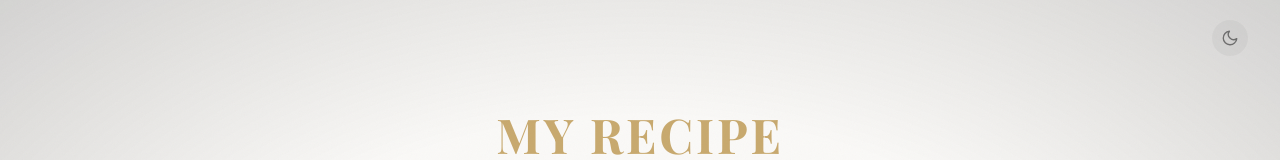
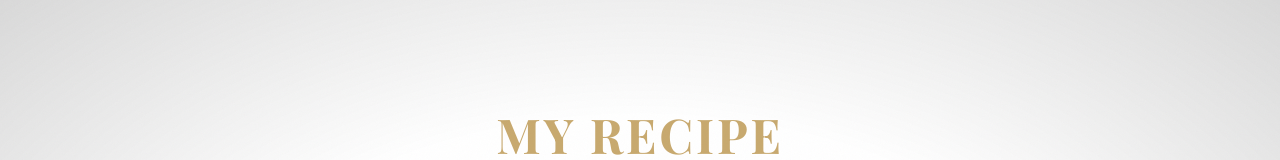
Before and after one commit to ggnu11/my-recipe, a Next.js app: page / in a window 1280 px wide. Shown: the top 160 px of the page. Built offline with nearby package versions, Linux system fonts and the light colour scheme.

Commit message:
[REFACTOR] 다크모드 제거 및 배경 흰색 통일, 큰 원 배경 차콜로 변경

```diff
--- a/app/globals.css
+++ b/app/globals.css
@@ -1,10 +1,8 @@
 @import "tailwindcss";
 
-/* ===== Light Theme (default) ===== */
-:root,
-[data-theme="light"] {
-  --bg: #faf9f7;
-  --bg-deep: #f3f1ed;
+:root {
+  --bg: #ffffff;
+  --bg-deep: #f8f8f8;
   --fg: #1a1a1a;
   --gold: #c8a96e;
 
@@ -22,47 +20,11 @@
   --btn-outline-border: rgba(0, 0, 0, 0.12);
   --btn-outline-hover: rgba(0, 0, 0, 0.18);
 
-  --card-korean: #fef3e2;
-  --card-chinese: #fde8e8;
-  --card-western: #e8f5f3;
-
   --vignette-opacity: 0.15;
   --noise-opacity: 0.03;
   --glow-strength: 15;
   --scrollbar-thumb: rgba(0, 0, 0, 0.12);
   --scrollbar-hover: rgba(0, 0, 0, 0.2);
-}
-
-/* ===== Dark Theme ===== */
-[data-theme="dark"] {
-  --bg: #0d0d0d;
-  --bg-deep: #080808;
-  --fg: #e8e4de;
-  --gold: #c8a96e;
-
-  --text-primary: rgba(255, 255, 255, 0.92);
-  --text-secondary: rgba(255, 255, 255, 0.55);
-  --text-muted: rgba(255, 255, 255, 0.35);
-  --text-faint: rgba(255, 255, 255, 0.2);
-
-  --surface: rgba(255, 255, 255, 0.05);
-  --surface-hover: rgba(255, 255, 255, 0.08);
-  --border: rgba(255, 255, 255, 0.08);
-
-  --sidebar-bg: rgba(0, 0, 0, 0.45);
-  --overlay-bg: rgba(0, 0, 0, 0.25);
-  --btn-outline-border: rgba(255, 255, 255, 0.1);
-  --btn-outline-hover: rgba(255, 255, 255, 0.2);
-
-  --card-korean: #2a1f14;
-  --card-chinese: #1f1414;
-  --card-western: #14201f;
-
-  --vignette-opacity: 0.4;
-  --noise-opacity: 0.04;
-  --glow-strength: 25;
-  --scrollbar-thumb: rgba(255, 255, 255, 0.1);
-  --scrollbar-hover: rgba(255, 255, 255, 0.2);
 }
 
 @theme inline {
--- a/app/layout.tsx
+++ b/app/layout.tsx
@@ -1,6 +1,5 @@
 import type { Metadata } from "next";
 import { Geist, Geist_Mono, Playfair_Display } from "next/font/google";
-import { ThemeProvider } from "@/components/ThemeProvider";
 import { SceneManager } from "@/components/SceneManager";
 import "./globals.css";
 
@@ -33,14 +32,11 @@ export default function RootLayout({
   return (
     <html
       lang="ko"
-      data-theme="light"
       className={`${geistSans.variable} ${geistMono.variable} ${playfair.variable} h-full antialiased`}
     >
       <body className="noise-overlay min-h-full">
-        <ThemeProvider>
-          <SceneManager />
-          <div style={{ display: "none" }}>{children}</div>
-        </ThemeProvider>
+        <SceneManager />
+        <div style={{ display: "none" }}>{children}</div>
       </body>
     </html>
   );
--- a/components/CategoryScene.tsx
+++ b/components/CategoryScene.tsx
@@ -12,10 +12,8 @@ import {
   getIngredientsByRecipe,
   getStepsByRecipe,
   recipeEmoji,
-  categoryDarkBg,
 } from "@/lib/mock-data";
 import { useShowcaseStore } from "@/store/showcaseStore";
-import { useThemeStore } from "@/store/themeStore";
 
 const SEMI_DIAMETER = 940;
 const SEMI_RADIUS = SEMI_DIAMETER / 2;
@@ -72,8 +70,6 @@ interface CategorySceneProps {
 export function CategoryScene({ category, visible, visitKey }: CategorySceneProps) {
   const cat = getCategoryBySlug(category);
   const recipeList = getRecipesByCategory(category);
-  const theme = useThemeStore((s) => s.theme);
-  const isDark = theme === "dark";
 
   const {
     selectedMenuIndex,
@@ -200,14 +196,10 @@ export function CategoryScene({ category, visible, visitKey }: CategorySceneProp
     );
   }
 
-  const circleBg = isDark ? (categoryDarkBg[category] ?? cat.bg_color) : cat.bg_color;
+  const circleBg = "#2c2c2e";
 
-  const circleGradient = isDark
-    ? `radial-gradient(circle at 50% 50%, ${cat.color}35 0%, ${circleBg} 55%, ${circleBg} 100%)`
-    : `radial-gradient(circle at 50% 50%, ${cat.color}55 0%, ${circleBg} 50%, ${cat.color}25 100%)`;
-  const detailBg = isDark
-    ? `linear-gradient(160deg, ${categoryDarkBg[category] ?? "#1e1e1e"} 0%, ${cat.color}12 100%)`
-    : `linear-gradient(160deg, ${circleBg} 0%, ${cat.color}12 100%)`;
+  const circleGradient = `radial-gradient(circle at 50% 50%, ${cat.color}40 0%, ${circleBg} 50%, ${cat.color}15 100%)`;
+  const detailBg = `linear-gradient(160deg, ${circleBg} 0%, ${cat.color}12 100%)`;
 
   const cinematic = { duration: 1.2, ease: EASE_CINEMATIC };
 
@@ -231,12 +223,8 @@ export function CategoryScene({ category, visible, visitKey }: CategorySceneProp
         className="pointer-events-none absolute inset-0 z-0"
         animate={{
           background: isDetail
-            ? isDark
-              ? `radial-gradient(ellipse at 50% 50%, #1a1a1a 0%, #0a0a0a 60%, #000 100%)`
-              : `radial-gradient(ellipse at 50% 50%, #f5f3ef 0%, #eae7e1 60%, #e0ddd6 100%)`
-            : isDark
-              ? `radial-gradient(ellipse at 80% 50%, ${cat.color}12 0%, transparent 50%), #0d0d0d`
-              : `radial-gradient(ellipse at 80% 50%, ${cat.color}08 0%, transparent 50%), #faf9f7`,
+            ? `radial-gradient(ellipse at 50% 50%, #f5f3ef 0%, #eae7e1 60%, #e0ddd6 100%)`
+            : `radial-gradient(ellipse at 80% 50%, ${cat.color}08 0%, transparent 50%), #ffffff`,
         }}
         transition={{ duration: 1, ease: EASE_CINEMATIC }}
       />
@@ -292,7 +280,7 @@ export function CategoryScene({ category, visible, visitKey }: CategorySceneProp
             className="absolute rounded-full"
             style={{ inset: "16%", backgroundColor: circleBg }}
             animate={{ opacity: isDetail ? 0 : 0.95 }}
-            transition={cinematic}
+            transition={isDetail ? { duration: 0 } : cinematic}
           />
         </motion.div>
 
@@ -328,9 +316,9 @@ export function CategoryScene({ category, visible, visitKey }: CategorySceneProp
                   zIndex: layout.isActive ? 14 : 10,
                   backgroundColor: circleBg,
                   boxShadow: layout.isActive
-                    ? `0 0 28px ${cat.color}${isDark ? "35" : "25"}`
-                    : `0 0 16px ${cat.color}${isDark ? "18" : "12"}`,
-                  border: `2px solid ${cat.color}${layout.isActive ? (isDark ? "70" : "60") : isDark ? "40" : "35"}`,
+                    ? `0 0 28px ${cat.color}25`
+                    : `0 0 16px ${cat.color}12`,
+                  border: `2px solid ${cat.color}${layout.isActive ? "60" : "35"}`,
                   willChange: "transform, opacity",
                 }}
                 animate={{
@@ -390,8 +378,8 @@ export function CategoryScene({ category, visible, visitKey }: CategorySceneProp
                   left: SEMI_RADIUS - HUB_INSET - heroRadius,
                   top: SEMI_RADIUS - heroRadius,
                   backgroundColor: circleBg,
-                  border: `3px solid ${cat.color}${isDark ? "65" : "55"}`,
-                  boxShadow: `0 0 80px ${cat.color}${isDark ? "28" : "18"}, 0 0 30px ${cat.color}12, inset 0 0 50px ${cat.color}10`,
+                  border: `3px solid ${cat.color}55`,
+                  boxShadow: `0 0 80px ${cat.color}18, 0 0 30px ${cat.color}12, inset 0 0 50px ${cat.color}10`,
                   willChange: "transform",
                   pointerEvents: "auto",
                 }}
@@ -423,8 +411,8 @@ export function CategoryScene({ category, visible, visitKey }: CategorySceneProp
             width: HERO_CIRCLE_SIZE,
             height: HERO_CIRCLE_SIZE,
             backgroundColor: circleBg,
-            border: `3px solid ${cat.color}${isDark ? "65" : "55"}`,
-            boxShadow: `0 0 80px ${cat.color}${isDark ? "28" : "18"}, 0 0 30px ${cat.color}12, inset 0 0 50px ${cat.color}10`,
+            border: `3px solid ${cat.color}55`,
+            boxShadow: `0 0 80px ${cat.color}18, 0 0 30px ${cat.color}12, inset 0 0 50px ${cat.color}10`,
             willChange: "transform, opacity",
             pointerEvents: isDetail ? "none" : "none",
           }}
@@ -516,7 +504,7 @@ export function CategoryScene({ category, visible, visitKey }: CategorySceneProp
                       className="rounded-full px-7 py-3 text-sm font-medium transition-opacity hover:opacity-90"
                       style={{
                         backgroundColor: "#c8a96e",
-                        color: isDark ? "#0d0d0d" : "#fff",
+                        color: "#fff",
                       }}
                       whileHover={{ scale: 1.03 }}
                       whileTap={{ scale: 0.97 }}
@@ -694,7 +682,7 @@ export function CategoryScene({ category, visible, visitKey }: CategorySceneProp
         <motion.div
           className="pointer-events-none absolute inset-0 z-0"
           style={{
-            background: `radial-gradient(circle at calc(100% - ${STAGE_INSET}px) 50%, ${cat.color}${isDark ? "10" : "06"} 0%, transparent 38%)`,
+            background: `radial-gradient(circle at calc(100% - ${STAGE_INSET}px) 50%, ${cat.color}06 0%, transparent 38%)`,
           }}
           animate={{ opacity: visible && !isDetail ? 1 : 0 }}
           transition={{ duration: 0.6 }}
--- a/components/HomeScene.tsx
+++ b/components/HomeScene.tsx
@@ -3,7 +3,6 @@
 import { motion } from "framer-motion";
 import { EASE_STANDARD, EASE_CINEMATIC } from "@/lib/animation";
 import { categories, recipes, categoryDarkBg } from "@/lib/mock-data";
-import { useThemeStore } from "@/store/themeStore";
 
 const categoryLabel: Record<string, string> = {
   korean: "Korean Food",
@@ -32,9 +31,6 @@ interface HomeSceneProps {
 }
 
 export function HomeScene({ visible, onCategoryClick }: HomeSceneProps) {
-  const theme = useThemeStore((s) => s.theme);
-  const isDark = theme === "dark";
-
   const handleCategoryClick = (e: React.MouseEvent, slug: string) => {
     e.preventDefault();
     onCategoryClick(slug);
@@ -137,10 +133,8 @@ export function HomeScene({ visible, onCategoryClick }: HomeSceneProps) {
                   onClick={(e) => handleCategoryClick(e, cat.slug)}
                   className="relative z-10 flex h-[200px] flex-col items-center rounded-[22px] px-6 pb-6 pt-[72px] transition-shadow duration-300 group-hover:shadow-xl"
                   style={{
-                    backgroundColor: isDark ? "#1c1c1e" : "#fff",
-                    boxShadow: isDark
-                      ? "0 4px 24px rgba(0,0,0,0.3)"
-                      : "0 4px 24px rgba(0,0,0,0.07)",
+                    backgroundColor: "#fff",
+                    boxShadow: "0 4px 24px rgba(0,0,0,0.07)",
                   }}
                 >
                   {/* Circular food image — overlapping card top */}
@@ -151,9 +145,7 @@ export function HomeScene({ visible, onCategoryClick }: HomeSceneProps) {
                         style={{
                           width: 130,
                           height: 130,
-                          boxShadow: isDark
-                            ? "0 8px 28px rgba(0,0,0,0.5)"
-                            : "0 8px 28px rgba(0,0,0,0.12)",
+                          boxShadow: "0 8px 28px rgba(0,0,0,0.12)",
                         }}
                         whileHover={{
                           scale: 1.08,
@@ -171,7 +163,7 @@ export function HomeScene({ visible, onCategoryClick }: HomeSceneProps) {
                       <span
                         className="absolute -right-1 top-1 flex h-7 w-7 items-center justify-center rounded-full text-[11px] font-bold"
                         style={{
-                          backgroundColor: isDark ? "#2a2a2a" : "#fff",
+                          backgroundColor: "#fff",
                           color: cat.color,
                           boxShadow: "0 2px 8px rgba(0,0,0,0.12)",
                         }}
--- a/components/SceneManager.tsx
+++ b/components/SceneManager.tsx
@@ -4,7 +4,6 @@ import { useRef, useState, useCallback, useEffect } from "react";
 import { motion, AnimatePresence } from "framer-motion";
 import { HomeScene } from "./HomeScene";
 import { CategoryScene } from "./CategoryScene";
-import { ThemeToggle } from "./ThemeToggle";
 import { getCategoryBySlug } from "@/lib/mock-data";
 import { useShowcaseStore } from "@/store/showcaseStore";
 
@@ -173,9 +172,7 @@ export function SceneManager() {
           )}
         </AnimatePresence>
 
-        <div className="pointer-events-auto ml-auto">
-          <ThemeToggle />
-        </div>
+        <div className="ml-auto" />
       </div>
 
       <div
--- a/lib/mock-data.ts
+++ b/lib/mock-data.ts
@@ -356,7 +356,7 @@ export const recipeEmoji: Record<string, string> = {
 };
 
 export const categoryDarkBg: Record<string, string> = {
-  korean: "#2a1f14",
-  chinese: "#1f1414",
-  western: "#14201f",
+  korean: "#2c2c2e",
+  chinese: "#2c2c2e",
+  western: "#2c2c2e",
 };
```
